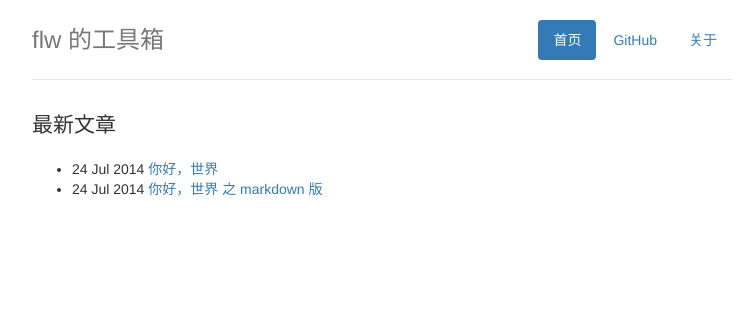
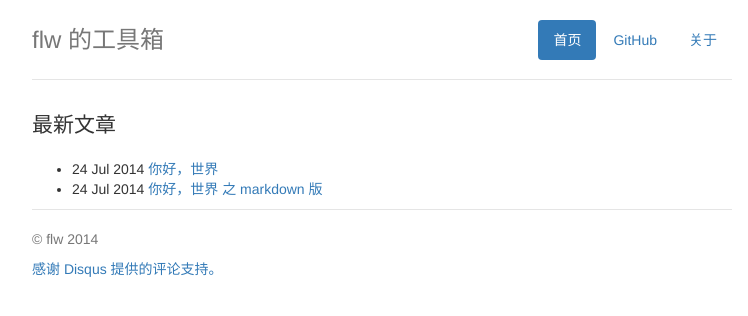
Before and after one commit to flw-cn/blog, a Jekyll site: the page built from index.html, in a window 1280 px wide. Shown: the top 316 px of the page, without its empty margins (258-1006 px from the left). Built offline with Jekyll 4.4.1, drawn with Linux system fonts in a browser that asks for light colours; nearby versions of some CDN libraries; comment, search, counter and statistics services are not loaded; part of the change alters nothing that is shown.

Commit message:
调试模板。

```diff
--- a/_includes/footer.html
+++ b/_includes/footer.html
@@ -1,8 +1,5 @@
-{% if page.script %}
 <script>
-{{ page.script }}
 </script>
-{% endfi %}
 <div id="disqus_thread"></div>
 <div class="footer">
     <p>&copy; flw 2014</p>
--- a/_layouts/site.html
+++ b/_layouts/site.html
@@ -3,6 +3,7 @@
 <head>
 {% include html-head-meta.html %}
 <title>{{ page.title }}</title>
+{% include html-head-resource.html %}
 </head>
 <body>
     <div class="container">
@@ -15,7 +16,7 @@
             <h3 class="text-muted">{{ site.name }}</h3>
         </div>
         {{ content }}
-{% include html-head-resource.html %}
+        {% include footer.html %}
     </div>
 </body>
 </html>
```
